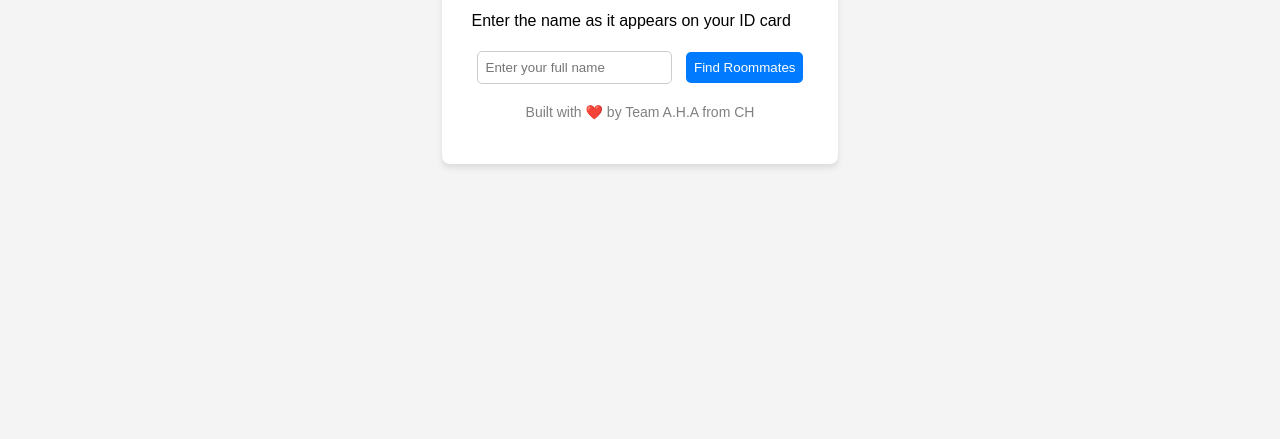
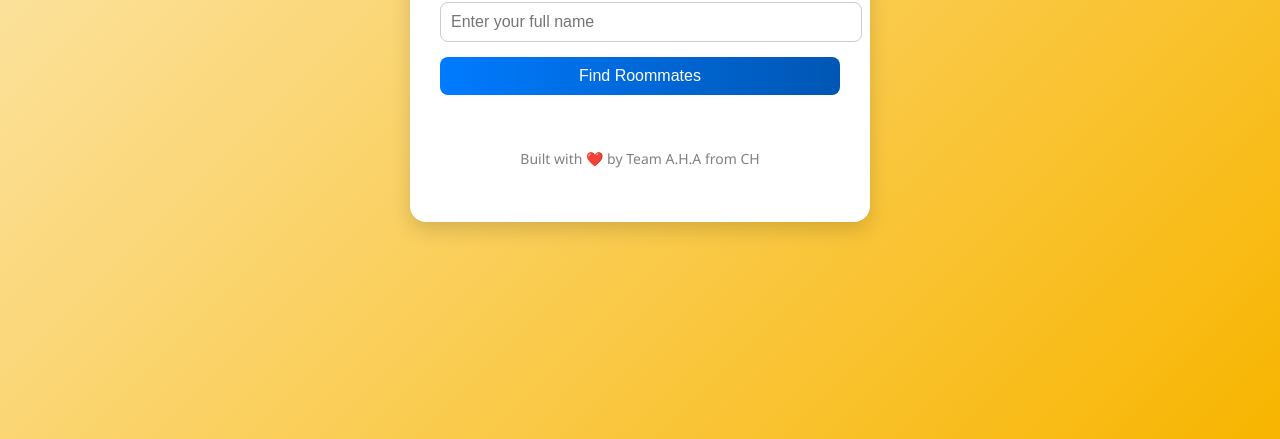
Before and after one commit to AdityaBanasri23/cssprototype, a website: page index.html in a window 1280 px wide. Shown: the part 361-800 px from the top of the page. Drawn offline with Linux system fonts and the light colour scheme.

Commit message:
Update style.css
making it attractive

```diff
--- a/style.css
+++ b/style.css
@@ -1,39 +1,76 @@
 body {
-    font-family: Arial, sans-serif;
+    font-family: 'Segoe UI', Tahoma, Geneva, Verdana, sans-serif;
+    background: linear-gradient(135deg, #fceabb, #f8b500);
     display: flex;
     justify-content: center;
     align-items: center;
     height: 100vh;
     margin: 0;
-    background-color: #f4f4f4;
 }
 
 .container {
-    background: white;
-    padding: 30px;
-    border-radius: 8px;
-    box-shadow: 0 4px 6px rgba(0, 0, 0, 0.1);
+    background: #fff;
+    padding: 40px 30px;
+    border-radius: 16px;
+    box-shadow: 0 8px 20px rgba(0, 0, 0, 0.15);
+    width: 100%;
+    max-width: 400px;
+    text-align: center;
 }
 
-input, button {
-    margin: 5px;
-    padding: 8px;
-    border-radius: 5px;
+h2 {
+    font-size: 24px;
+    color: #333;
+    margin-bottom: 10px;
+}
+
+.subtext {
+    font-size: 14px;
+    color: #666;
+    margin-bottom: 20px;
+}
+
+form input {
+    width: 100%;
+    padding: 10px;
+    margin-bottom: 15px;
+    border-radius: 8px;
     border: 1px solid #ccc;
+    font-size: 16px;
+    transition: border-color 0.3s ease;
+}
+
+form input:focus {
+    border-color: #007bff;
+    outline: none;
 }
 
 button {
-    background-color: #007bff;
+    width: 100%;
+    padding: 10px;
+    font-size: 16px;
+    background: linear-gradient(to right, #007bff, #0056b3);
     color: white;
     border: none;
+    border-radius: 8px;
     cursor: pointer;
+    transition: background 0.3s ease, transform 0.2s ease;
 }
 
 button:hover {
-    background-color: #0056b3;
+    background: linear-gradient(to right, #0056b3, #003f7f);
+    transform: translateY(-2px);
 }
 
 .result {
-    margin-top: 15px;
+    margin-top: 20px;
     font-size: 18px;
+    color: #333;
+    min-height: 24px;
 }
+
+.footer {
+    font-size: 13px;
+    color: gray;
+    margin-top: 25px;
+}
```
